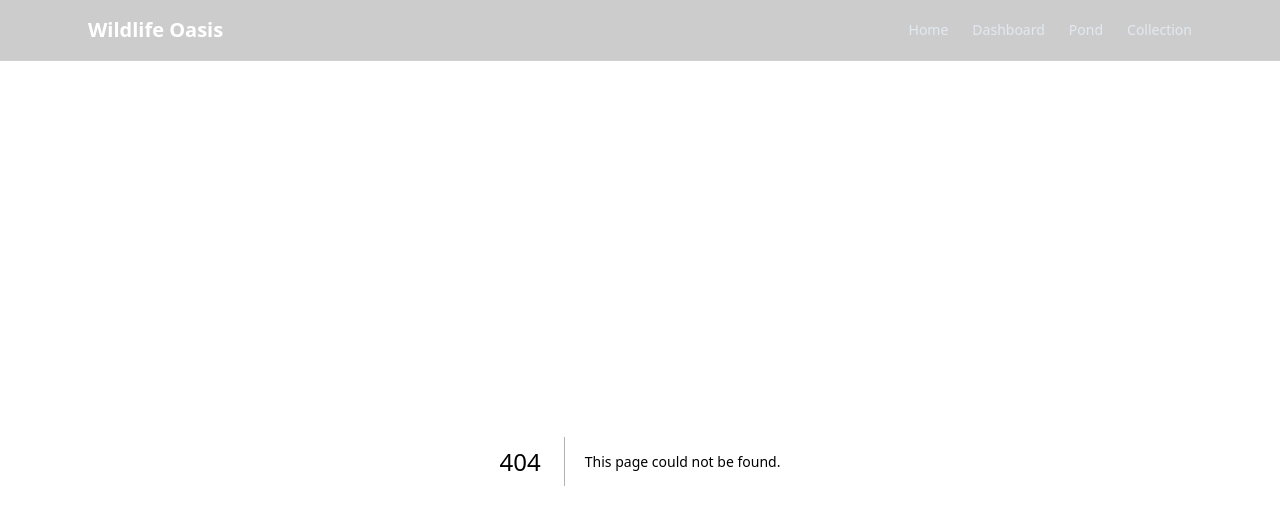
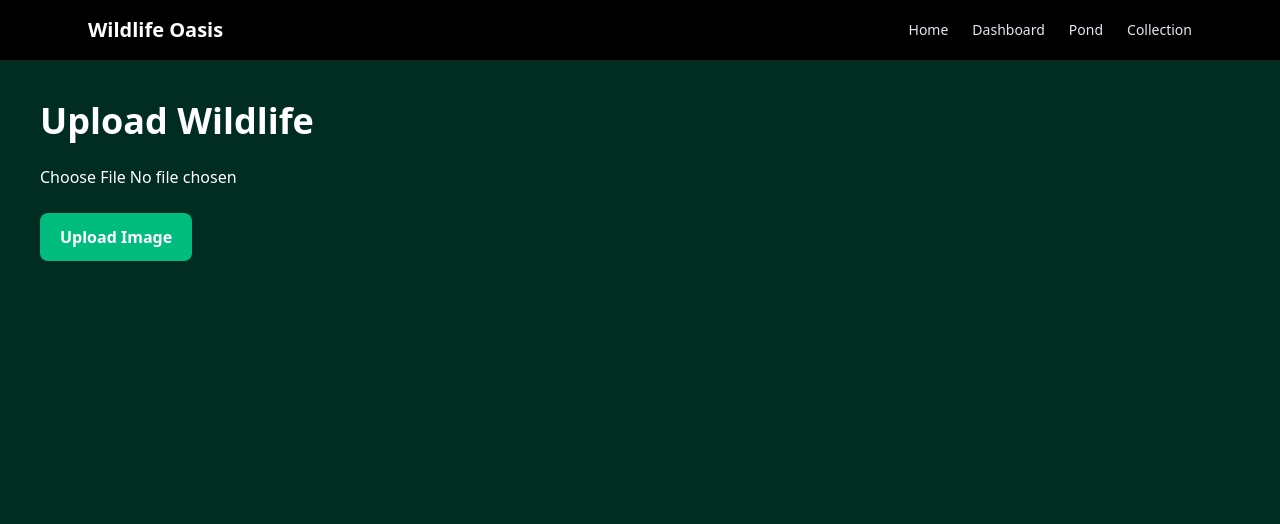
Before and after one commit to zachmccormick11/wildlife-oasis, a Next.js app: page /uploads in a window 1280 px wide. Before the commit this address had no page. Shown: the top 524 px of the page. Built offline with nearby package versions, Linux system fonts and the light colour scheme; no server answers.

Commit message:
Added Supabase authentication

```diff
--- a/app/dashboard/page.tsx
+++ b/app/dashboard/page.tsx
@@ -15,12 +15,27 @@ export default function DashboardPage() {
     getUser();
   }, []);
 
+  async function handleLogout() {
+    await supabase.auth.signOut();
+    setEmail(null);
+    alert("Logged out!");
+  }
+
   return (
     <main className="min-h-screen bg-slate-950 text-white p-10">
       <h1 className="text-4xl font-bold mb-4">Dashboard</h1>
 
       {email ? (
-        <p className="text-emerald-300">Signed in as {email}</p>
+        <div>
+          <p className="text-emerald-300 mb-6">Signed in as {email}</p>
+
+          <button
+            onClick={handleLogout}
+            className="bg-red-500 hover:bg-red-400 transition px-5 py-3 rounded-lg font-semibold"
+          >
+            Logout
+          </button>
+        </div>
       ) : (
         <p className="text-slate-300">You are not signed in.</p>
       )}
--- /dev/null
+++ b/app/uploads/page.tsx
@@ -0,0 +1,47 @@
+"use client";
+
+import { useState } from "react";
+import { supabase } from "../../lib/supabase";
+
+export default function UploadPage() {
+  const [file, setFile] = useState<File | null>(null);
+
+  async function handleUpload() {
+    if (!file) {
+      alert("Choose an image first.");
+      return;
+    }
+
+    const filePath = `${Date.now()}-${file.name}`;
+
+    const { error } = await supabase.storage
+      .from("wildlife-images")
+      .upload(filePath, file);
+
+    if (error) {
+      alert(error.message);
+    } else {
+      alert("Image uploaded!");
+    }
+  }
+
+  return (
+    <main className="min-h-screen bg-emerald-950 text-white p-10">
+      <h1 className="text-4xl font-bold mb-6">Upload Wildlife</h1>
+
+      <input
+        type="file"
+        accept="image/*"
+        onChange={(e) => setFile(e.target.files?.[0] ?? null)}
+        className="mb-6 block"
+      />
+
+      <button
+        onClick={handleUpload}
+        className="bg-emerald-500 hover:bg-emerald-400 transition px-5 py-3 rounded-lg font-semibold"
+      >
+        Upload Image
+      </button>
+    </main>
+  );
+}
```
